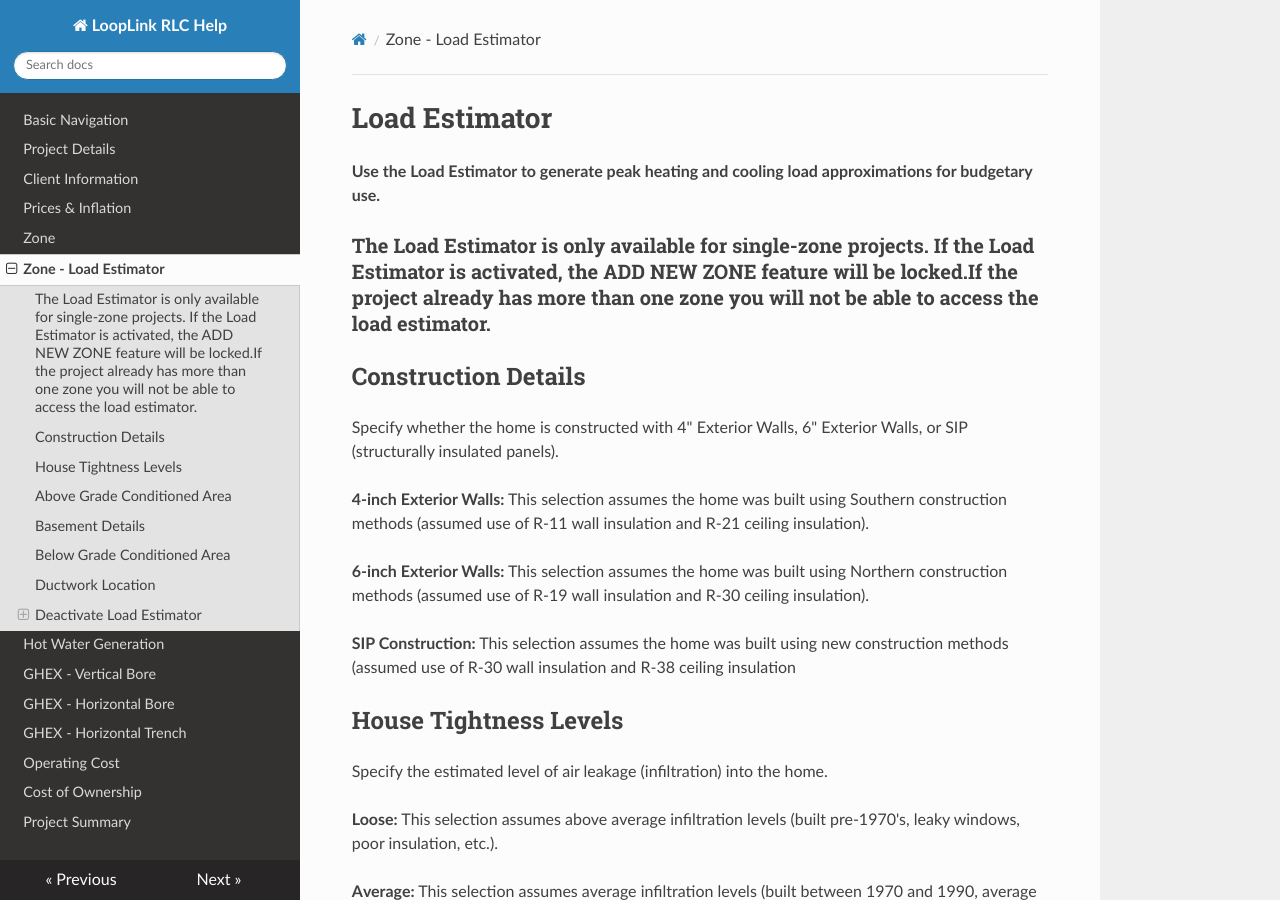
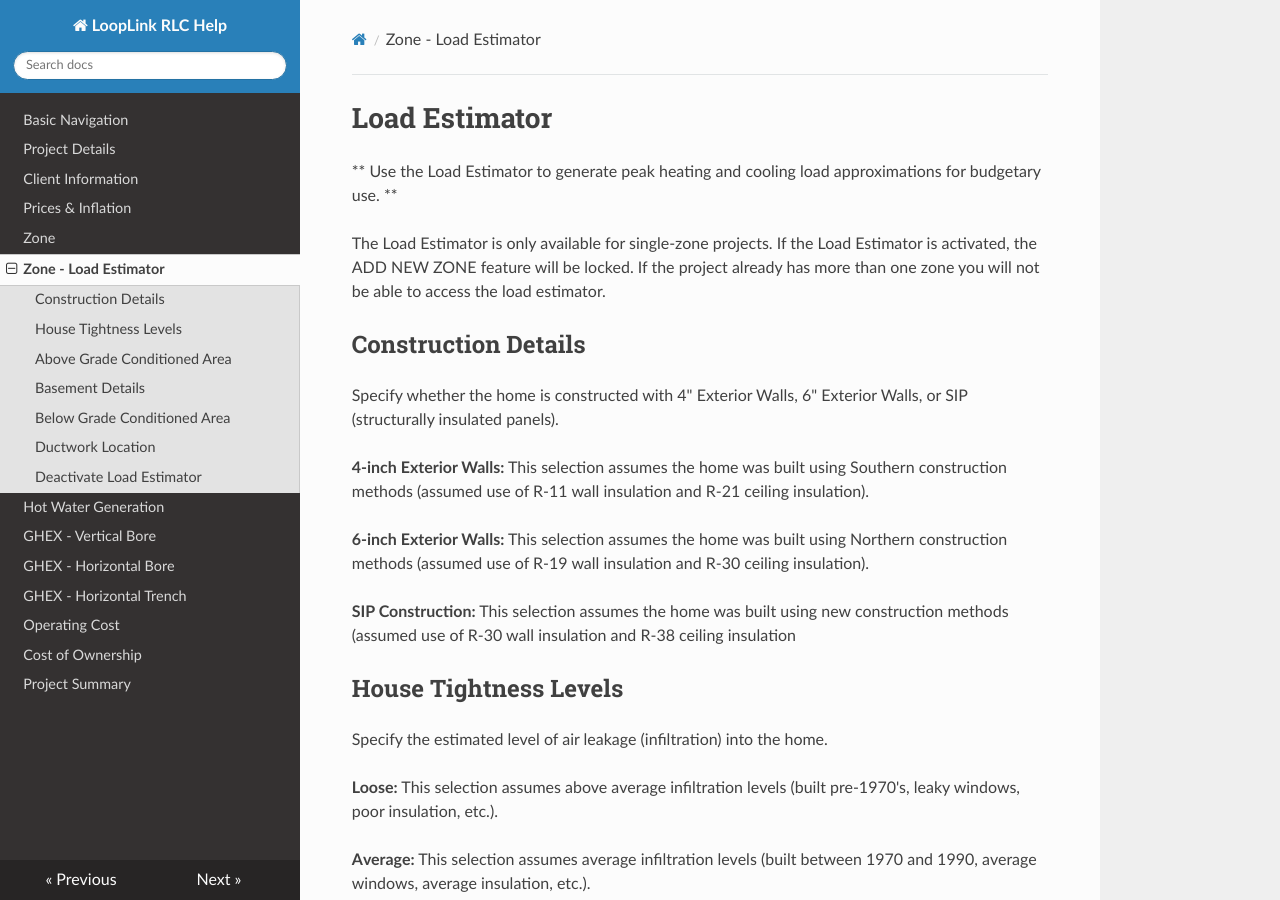
Before and after one commit to geoconnections-rjc/RLC_DOCS, an MkDocs documentation site: the page built from docs/load_estimator.md, in a window 1280 px wide and 900 px high. Built offline with MkDocs 1.6.1, drawn with Linux system fonts in a browser that asks for light colours; nearby versions of some CDN libraries; old or Windows-style settings are respelled for this version of MkDocs; some of the changed text lies outside the part shown.

Commit message:
Load Estimator Header Level Correction

```diff
--- a/docs/load_estimator.md
+++ b/docs/load_estimator.md
@@ -1,7 +1,7 @@
 #Load Estimator
-**Use the Load Estimator to generate peak heating and cooling load approximations for budgetary use.**
+** Use the Load Estimator to generate peak heating and cooling load approximations for budgetary use. **
 
-###The Load Estimator is only available for single-zone projects. If the Load Estimator is activated, the ADD NEW ZONE feature will be locked.If the project already has more than one zone you will not be able to access the load estimator.
+The Load Estimator is only available for single-zone projects. If the Load Estimator is activated, the ADD NEW ZONE feature will be locked. If the project already has more than one zone you will not be able to access the load estimator.
 
 ##Construction Details
 Specify whether the home is constructed with 4" Exterior Walls, 6" Exterior Walls, or SIP (structurally insulated panels).
@@ -34,4 +34,4 @@ Specify whether the ductwork is located in conditioned space, in an unconditione
 ##Deactivate Load Estimator
 To deactivate the **Load Estimator** go to the **ZONE** page and click on the Delete Load Estimate button.
 
-###Estimated Loads are for BUDGETARY USE ONLY and are approximations not to be used for the design of a project.
+** Estimated Loads are for BUDGETARY USE ONLY and are approximations not to be used for the design of a project. **
```
